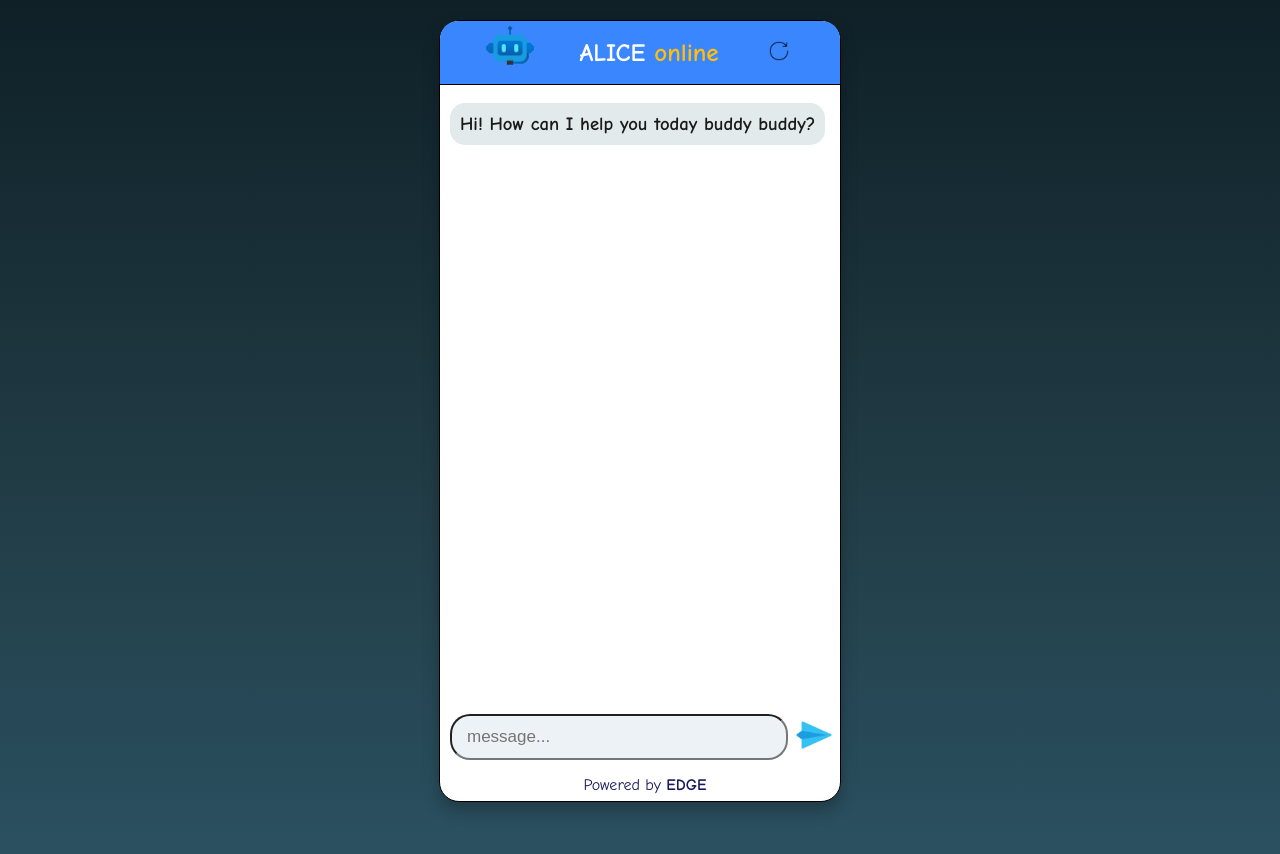
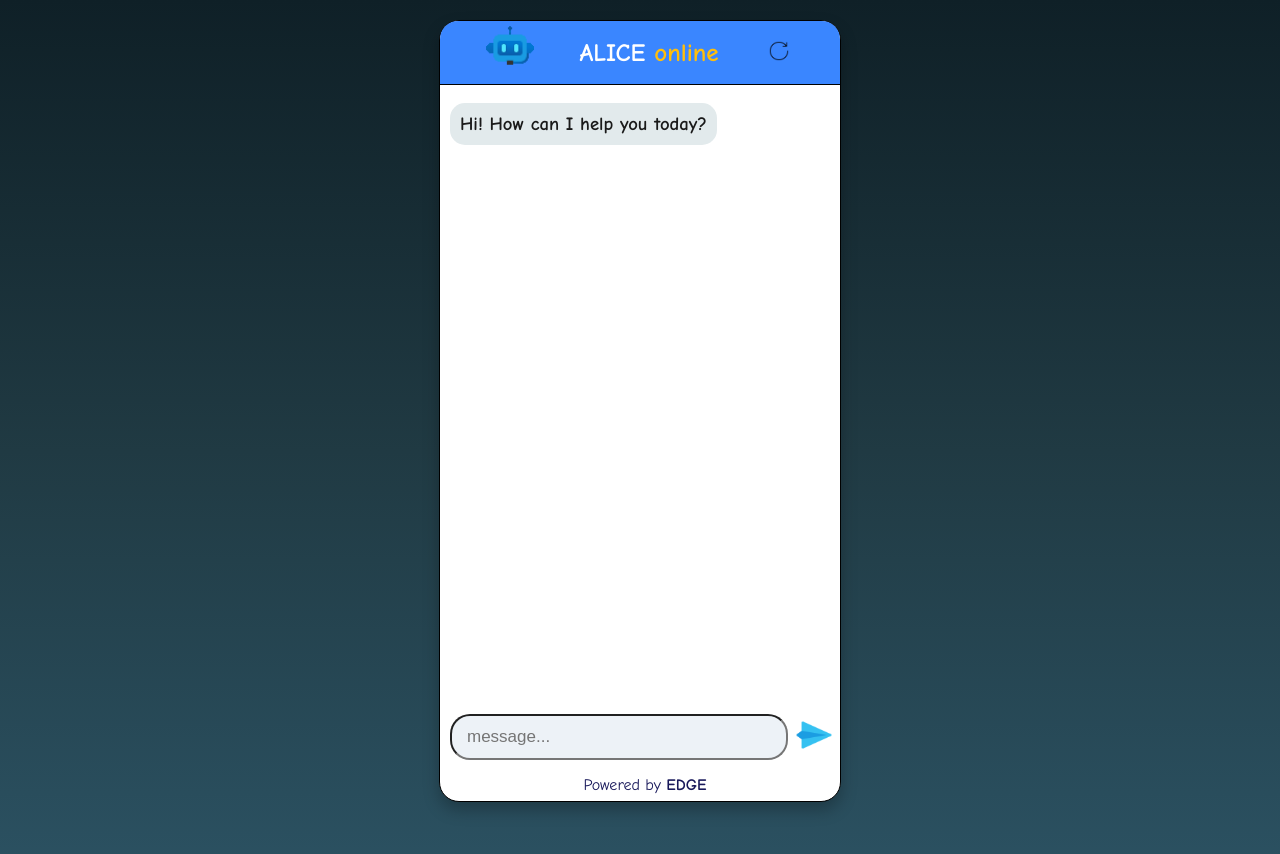
Before and after one commit to B-N-F-OPS/ALICE, a plain HTML site: page index.html in a window 1280 px wide. Drawn offline with Linux system fonts and the light colour scheme; a web font is replaced by a local one.

Commit message:
update welcome message

```diff
--- a/index.html
+++ b/index.html
@@ -19,7 +19,7 @@
 
             <div>
                 <form class="chatform">
-                    <h3 id="opentext">Hi! How can I help you today buddy buddy?</h3>
+                    <h3 id="opentext">Hi! How can I help you today?</h3>
                     <div class="footer">
                         <div class="inputfield">
                             <input id="inputText" type="text" placeholder="message...">
```
